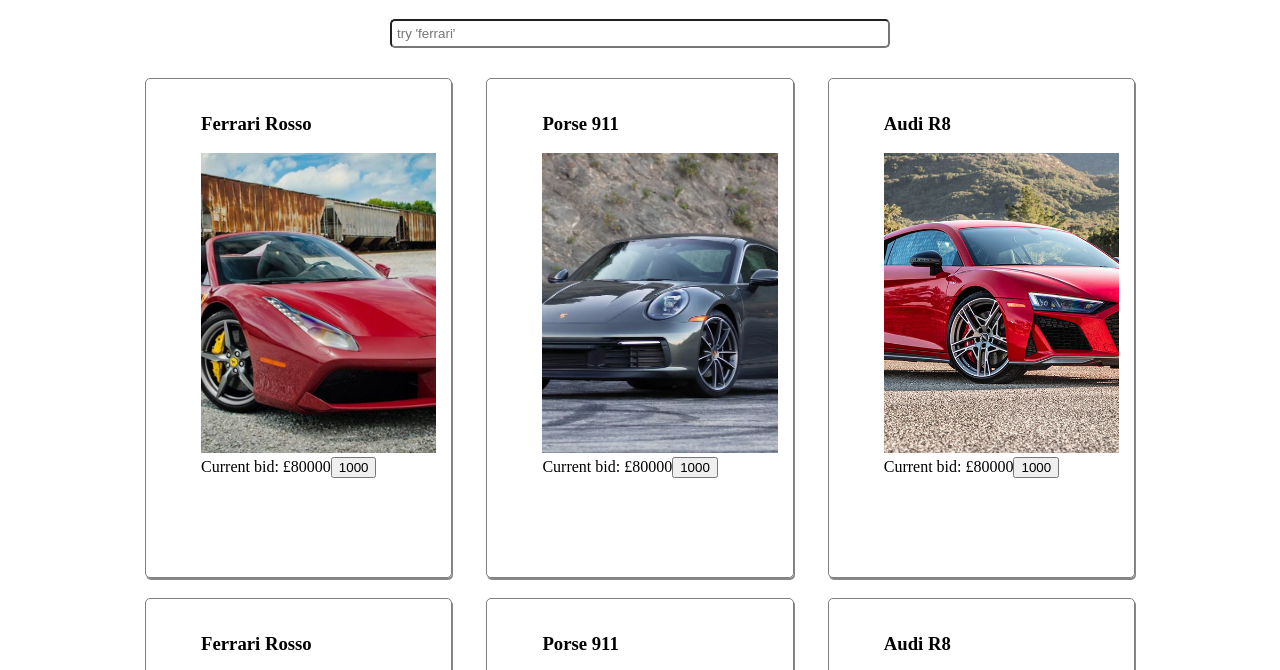
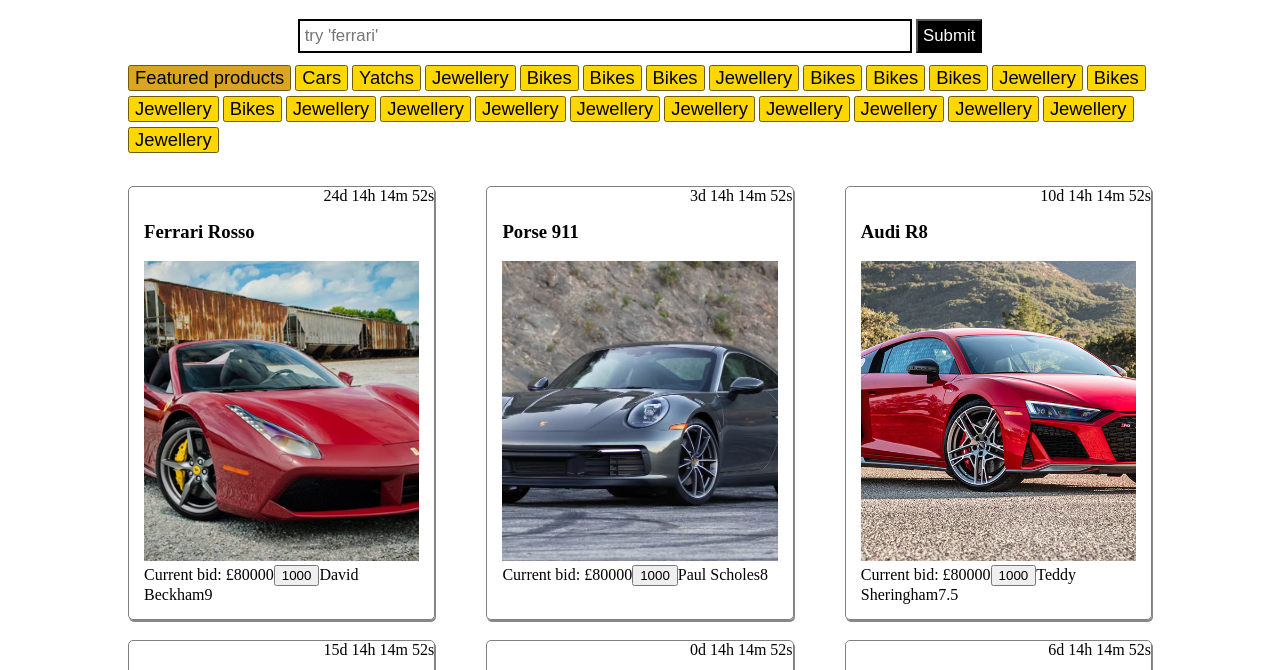
Before and after one commit to charlieojackson91/luxaux, a plain HTML site: page index.html in a window 1280 px wide. Shown: the part 61-731 px from the top of the page. Drawn offline with Linux system fonts and the light colour scheme.

Commit message:
added count down timer

```diff
--- a/index.html
+++ b/index.html
@@ -9,7 +9,87 @@
 <body>
     <div class='pageCont'>
         <h1>Lux Aux</h1>
-        <input type="text" placeholder="try 'ferrari'" class='search'>
+        <div class='navCont'>
+            <input type="text" placeholder="try 'ferrari'" class='search'>
+            <input type="submit" id='submit'/>
+        </div>
+        <div class='productCategories'>
+            <div class='category'>
+                <button class='catBtn' id='selected'>Featured products</button>
+            </div>
+            <div class='category'>
+                <button class='catBtn'>Cars</button>
+            </div>
+            <div class='category'>
+                <button class='catBtn'>Yatchs</button>
+            </div>
+            <div class='category'>
+                <button class='catBtn'>Jewellery</button>
+            </div>
+            <div class='category'>
+                <button class='catBtn'>Bikes</button>
+            </div>
+            <div class='category'>
+                <button class='catBtn'>Bikes</button>
+            </div>
+            <div class='category'>
+                <button class='catBtn'>Bikes</button>
+            </div>
+            <div class='category'>
+                <button class='catBtn'>Jewellery</button>
+            </div>
+            <div class='category'>
+                <button class='catBtn'>Bikes</button>
+            </div>
+            <div class='category'>
+                <button class='catBtn'>Bikes</button>
+            </div>
+            <div class='category'>
+                <button class='catBtn'>Bikes</button>
+            </div>
+            <div class='category'>
+                <button class='catBtn'>Jewellery</button>
+            </div>
+            <div class='category'>
+                <button class='catBtn'>Bikes</button>
+            </div>
+            <div class='category'>
+                <button class='catBtn'>Jewellery</button>
+            </div>
+            <div class='category'>
+                <button class='catBtn'>Bikes</button>
+            </div>
+            <div class='category'>
+                <button class='catBtn'>Jewellery</button>
+            </div>
+            <div class='category'>
+                <button class='catBtn'>Jewellery</button>
+            </div>
+            <div class='category'>
+                <button class='catBtn'>Jewellery</button>
+            </div>
+            <div class='category'>
+                <button class='catBtn'>Jewellery</button>
+            </div>
+            <div class='category'>
+                <button class='catBtn'>Jewellery</button>
+            </div>
+            <div class='category'>
+                <button class='catBtn'>Jewellery</button>
+            </div>
+            <div class='category'>
+                <button class='catBtn'>Jewellery</button>
+            </div>
+            <div class='category'>
+                <button class='catBtn'>Jewellery</button>
+            </div>
+            <div class='category'>
+                <button class='catBtn'>Jewellery</button>
+            </div>
+            <div class='category'>
+                <button class='catBtn'>Jewellery</button>
+            </div>
+        </div>
         <div class='productCont'>
 
         </div>
--- a/index.js
+++ b/index.js
@@ -1,6 +1,6 @@
 import {ProductObj} from './productObjs.js';
 
-const productCont = document.querySelector('productCont');
+const productsAr = [];
 
 // fetch data from local JSON file - this could be API or database in the future
 const fetchProducts = async () => {
@@ -21,7 +21,25 @@ const fetchProducts = async () => {
 
         // add product to DOM
         obj.appendProductDOM();
+        productsAr.push(obj);
     });
-}
+
+    // set interval here after all products have been appened to array
+    console.log(productsAr);
+    setInterval(()=>{
+        const timeNow = new Date().getTime();
+
+        productsAr.forEach(obj => {
+            let timeDistance = obj.auctionExpiry - timeNow;
+            let days         = Math.floor(timeDistance / (1000 * 60 * 60 * 24));
+            let hours        = Math.floor((timeDistance % (1000 * 60 * 60 * 24)) / (1000 * 60 * 60));
+            let minutes      = Math.floor((timeDistance % (1000 * 60 * 60)) / (1000 * 60));
+            let seconds      = Math.floor((timeDistance % (1000 * 60)) / 1000);
+            obj.countDown(days, hours, minutes, seconds);
+            obj.updateTimerDOM();
+        });
+    }, 1000)
+
+};
 
 fetchProducts();
--- a/main.css
+++ b/main.css
@@ -15,28 +15,64 @@ html, body {
 
 .search {
     padding: 5px;
-    min-width: 500px;
-    border-radius: 5px;
+    width: 60%;
+    border: 2px solid black;
+    font-size: 1.05rem;
+}
+
+#submit {
+    padding: 5px;
+    background: black;
+    color: white;
+    font-size: 1.05rem;
+}
+
+/* products navigation */
+.productCategories {
+    text-align: left;
+    margin: 10px 0;
+}
+
+.category {
+    display: inline-block;
+    margin: 2.5px 0;
+}
+
+.catBtn {
+    width: 100%;
+    background-color: gold;
+    border: 1px solid rgb(109, 93, 2);
+    border-radius: 2.5px;
+    font-size: 1.15rem;
+}
+
+.catBtn:hover {
+    background: goldenrod;
+    cursor: pointer;
+}
+
+#selected {
+    background: goldenrod;
 }
 
 
-/* Product boxes styling */
+/* Product boxes */
 .productCont {
     display: flex;
-    justify-content: space-around;
+    justify-content: space-between;
     margin: 20px 0;
     flex-wrap: wrap;
 }
 
 .product {
     width: 30%;
-    height: 500px;
     border: 1.5px solid grey;
     padding: 15px;
     border-radius: 5px;
     box-shadow: 1px 2px #888888;
     text-align: left;
     margin: 10px 0;
+    position: relative;
 }
 
 .product:hover{
@@ -49,3 +85,9 @@ html, body {
     height: 300px;
     object-fit: cover;
 }
+
+.timer {
+    position: absolute;
+    top: 0;
+    right: 0;
+}
--- a/productObjs.js
+++ b/productObjs.js
@@ -1,6 +1,22 @@
+const productCont  = document.querySelector('.productCont');
+
+
+// This function creates the different HTML elements
+const createElement = (element, attributes={}) => {
+    let objEntries  = Object.entries(attributes)
+    let htmlElement = document.createElement(element);
+
+    objEntries.forEach(attribute => {
+        if (attribute[0] == 'textContent') htmlElement.textContent = attribute[1];
+        else htmlElement.setAttribute(attribute[0], attribute[1]);
+    })
+    return htmlElement;
+}
+
+
 class ProductObj {
     constructor(product){
-        const {id,productName,startingPrice,limit,increment,imgArray,productCategories,auctionExpiry,productFeatures,review} = product;
+        const {id,productName,startingPrice,limit,increment,imgArray,productCategories,auctionExpiry,productFeatures,seller,review} = product;
         this.id                = id;
         this.productName       = productName;
         this.startingPrice     = startingPrice;
@@ -11,6 +27,7 @@ class ProductObj {
         this.auctionExpiry     = auctionExpiry;
         this.productFeatures   = productFeatures;
         this.review            = review;
+        this.seller            = seller;
     }
 
     printProductName(){
@@ -20,32 +37,36 @@ class ProductObj {
     convertDateString(){
         let date = this.auctionExpiry.split('-')
         let [day, month, year] = date;
-        this.auctionExpiry = new Date(year, month-1, day);
+        this.auctionExpiry = new Date(year, month-1, day).getTime();
     }
 
     appendProductDOM(){
-        let productCont   = document.querySelector('.productCont');
-        let productDiv    = document.createElement('div');
-        let ul            = document.createElement('ul');
-        let productName   = document.createElement('h3');
-        let startingPrice = document.createElement('span');
-        let productImg    = document.createElement('img');
-        let btn           = document.createElement('button');
+        // createElements
+        let productDiv    = createElement('div', {class:'product'});
+        let productName   = createElement('h3', {textContent:this.productName});
+        let startingPrice = createElement('span', {textContent:`Current bid: £${this.startingPrice}`});
+        let productImg    = createElement('img', {class: 'productImg', src:`${window.location.origin}/assets/${this.imgArray[0]}`});
+        let btn           = createElement('button', {textContent: this.increment});
+        let seller        = createElement('span', {textContent: this.seller});
+        let review        = createElement('span', {textContent: this.review});
+        let auctionExpiry = createElement('div', {class:'timer', id:this.id});
 
 
-        // add classes for products
-        productDiv.classList = 'product';
-        productImg.classList = 'productImg'
+        // append them all to the page
+        productDiv.append(productName, productImg, startingPrice, btn, seller, review, auctionExpiry);
+        productCont.appendChild(productDiv);
 
-        // tie properties to newly created elements
-        productName.textContent = this.productName;
-        startingPrice.textContent = `Current bid: £${this.startingPrice}`;
-        productImg.src = `${window.location.origin}/assets/${this.imgArray[0]}`
-        btn.textContent = this.increment;
+    }
 
-        ul.append(productName, productImg, startingPrice, btn);
-        productDiv.appendChild(ul);
-        productCont.appendChild(productDiv);
+    countDown(days, hours, minutes, seconds){
+        this.days    = days;
+        this.hours   = hours;
+        this.minutes = minutes;
+        this.seconds = seconds;
+    }
+
+    updateTimerDOM(){
+        document.getElementById(`${this.id}`).textContent = `${this.days}d ${this.hours}h ${this.minutes}m ${this.seconds}s`;
     }
 }
 
--- a/products.json
+++ b/products.json
@@ -7,8 +7,9 @@
         "increment"         : 1000,
         "imgArray"          : ["./ferr1.jpg"],
         "productCategories" : ["car", "sports car", "lxury vehicle"],
-        "auctionExpiry"     : "31-10-2020",
+        "auctionExpiry"     : "28-10-2020",
         "productFeatures"   : {"topSpeed":100, "miles":44000, "numSeats":2},
+        "seller"            : "David Beckham",
         "review"            : 9
     },
     {
@@ -19,8 +20,9 @@
         "increment"         : 1000,
         "imgArray"          : ["./porsh1.jpg"],
         "productCategories" : ["car", "sports car", "lxury vehicle"],
-        "auctionExpiry"     : "31-10-2020",
+        "auctionExpiry"     : "7-10-2020",
         "productFeatures"   : {"topSpeed":100, "miles":44000, "numSeats":2},
+        "seller"            : "Paul Scholes",
         "review"            : 8
     },
     {
@@ -31,44 +33,48 @@
         "increment"         : 1000,
         "imgArray"          : ["./audi1.jpg"],
         "productCategories" : ["car", "sports car", "lxury vehicle"],
-        "auctionExpiry"     : "31-10-2020",
+        "auctionExpiry"     : "14-10-2020",
         "productFeatures"   : {"topSpeed":100, "miles":44000, "numSeats":2},
+        "seller"            : "Teddy Sheringham",
         "review"            : 7.5
     },
     {
-        "id"                : 1,
+        "id"                : 4,
         "productName"       : "Ferrari Rosso",
         "startingPrice"     : 80000,
         "limit"             : 10000,
         "increment"         : 1000,
         "imgArray"          : ["./ferr1.jpg"],
         "productCategories" : ["car", "sports car", "lxury vehicle"],
-        "auctionExpiry"     : "31-10-2020",
+        "auctionExpiry"     : "19-10-2020",
         "productFeatures"   : {"topSpeed":100, "miles":44000, "numSeats":2},
+        "seller"            : "Alan Shearer",
         "review"            : 9
     },
     {
-        "id"                : 2,
+        "id"                : 5,
         "productName"       : "Porse 911",
         "startingPrice"     : 80000,
         "limit"             : 10000,
         "increment"         : 1000,
         "imgArray"          : ["./porsh1.jpg"],
         "productCategories" : ["car", "sports car", "lxury vehicle"],
-        "auctionExpiry"     : "31-10-2020",
+        "auctionExpiry"     : "04-10-2020",
         "productFeatures"   : {"topSpeed":100, "miles":44000, "numSeats":2},
+        "seller"            : "Frank Lampard",
         "review"            : 8
     },
     {
-        "id"                : 3,
+        "id"                : 6,
         "productName"       : "Audi R8",
         "startingPrice"     : 80000,
         "limit"             : 10000,
         "increment"         : 1000,
         "imgArray"          : ["./audi1.jpg"],
         "productCategories" : ["car", "sports car", "lxury vehicle"],
-        "auctionExpiry"     : "31-10-2020",
+        "auctionExpiry"     : "10-10-2020",
         "productFeatures"   : {"topSpeed":100, "miles":44000, "numSeats":2},
+        "seller"            : "Michael Owen",
         "review"            : 7.5
     }
 ]
```
